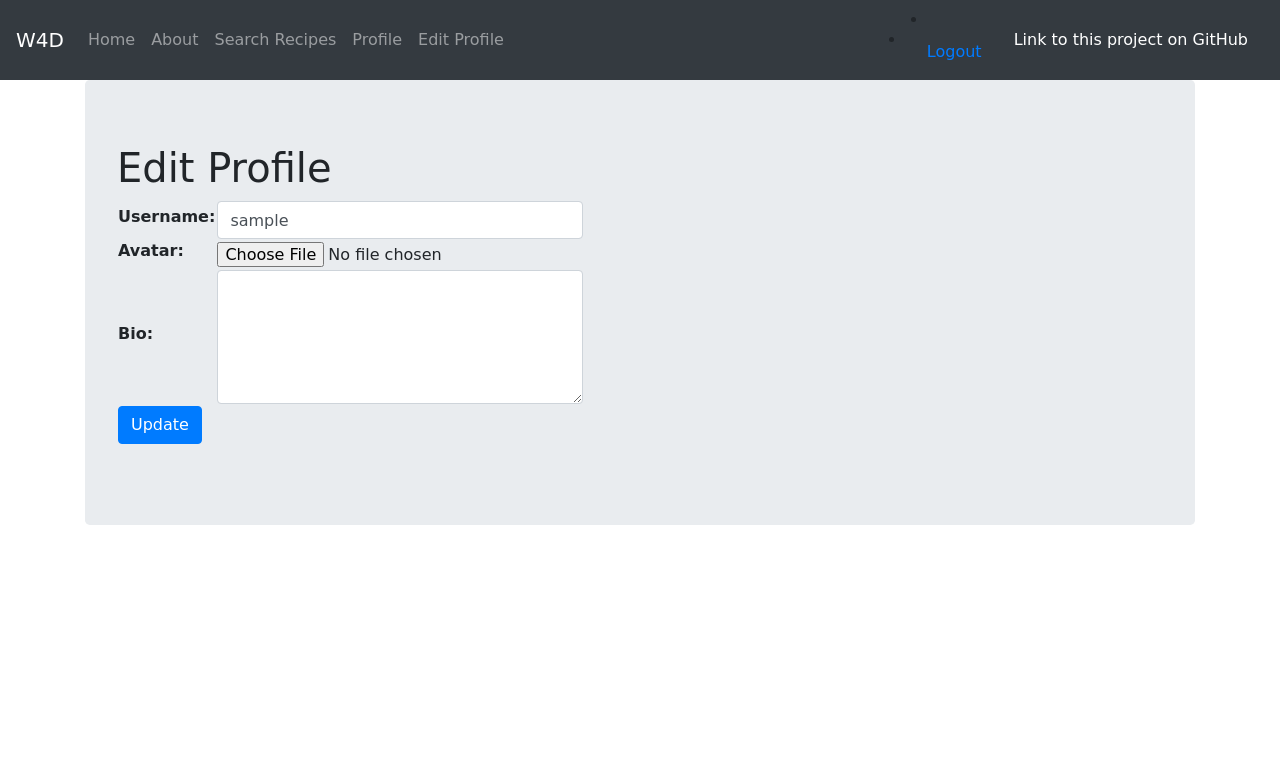
After one commit to ChicoState/What4Dinner, a Django app: page /profile/ in a window 1280 px wide. The commit adds this page. Shown: the top 767 px of the page. Run offline with Django 4.2, Linux system fonts and the light colour scheme; the visitor is signed in with stand-in values (Sample User, id 1); some web fonts are replaced.

Commit message:
allow user to change username and bio info

```diff
--- a/Whats4Dinner/API/admin.py
+++ b/Whats4Dinner/API/admin.py
@@ -1,7 +1,9 @@
 from django.contrib import admin
 from .models import Recipe_Search
 from .models import User
+from .models import Profile
 
 # Register your models here.
 admin.site.register(Recipe_Search)
 admin.site.register(User)
+admin.site.register(Profile)
--- a/Whats4Dinner/API/form.py
+++ b/Whats4Dinner/API/form.py
@@ -1,6 +1,8 @@
 from API.models import DIET_TYPE, HEALTH_TYPE, MEAL_TYPE, Recipe_Search
 from django import forms
 from django.contrib.auth.models import User
+from django.contrib.auth.models import User
+from .models import Profile
 
 
 class RecipeSearchForm(forms.Form):
@@ -28,7 +30,23 @@ class SignUpForm(forms.ModelForm):
             'username': None
         }
 
-
 class LoginForm(forms.Form):
     username = forms.CharField()
     password = forms.CharField(widget=forms.PasswordInput())
+
+class UpdateUserForm(forms.ModelForm):
+    username = forms.CharField(max_length=100, required=True,widget=forms.TextInput(attrs={'class': 'form-control'}))
+    #email = forms.EmailField(required=True, widget=forms.TextInput(attrs={'class': 'form-control'}))
+
+    class Meta:
+        model = User
+        fields = ['username']
+
+
+class UpdateProfileForm(forms.ModelForm):
+    avatar = forms.ImageField(widget=forms.FileInput(attrs={'class': 'form-control-file'}))
+    bio = forms.CharField(widget=forms.Textarea(attrs={'class': 'form-control', 'rows': 5}))
+
+    class Meta:
+        model = Profile
+        fields = [ 'avatar','bio']
--- a/Whats4Dinner/API/views.py
+++ b/Whats4Dinner/API/views.py
@@ -3,7 +3,8 @@ from django.contrib.auth import authenticate, login, logout
 from django.contrib.auth.decorators import login_required
 from django.http import HttpResponseRedirect
 from django.shortcuts import redirect, render
-
+from django.contrib import messages
+from API.form import UpdateUserForm, UpdateProfileForm
 from .API_data import get_api_data, parse_api_data
 
 #from django.contrib.auth.forms import SignUp
@@ -28,6 +29,10 @@ def about(request):
 @login_required(login_url='/login/')
 def userprofile(request):
     return render(request, "API/userprofile.html")
+
+@login_required(login_url='/login/')
+def edit_profile(request):
+   return render(request, "API/editProfile.html")
 
 
 @login_required(login_url='/login/')
@@ -106,3 +111,22 @@ def user_login(request):
             return render(request, "API/login.html", {"login_form": LoginForm})
     else:
         return render(request, "API/login.html", {"login_form": LoginForm})
+
+
+
+@login_required(login_url='/login/')
+def profile(request):
+    if request.method == 'POST':
+        user_form = UpdateUserForm(request.POST, instance=request.user)
+        profile_form = UpdateProfileForm(request.POST, request.FILES, instance=request.user)
+
+        if user_form.is_valid() and profile_form.is_valid():
+            user_form.save()
+            profile_form.save()
+            messages.success(request, 'Your profile is updated successfully')
+            return redirect(userprofile)
+    else:
+        user_form = UpdateUserForm(instance=request.user)
+        profile_form = UpdateProfileForm(instance=request.user)
+
+    return render(request, 'API/editProfile.html', {'user_form': user_form, 'profile_form': profile_form})
--- a/Whats4Dinner/Whats4Dinner/settings.py
+++ b/Whats4Dinner/Whats4Dinner/settings.py
@@ -121,8 +121,10 @@ USE_TZ = True
 # Static files (CSS, JavaScript, Images)
 # https://docs.djangoproject.com/en/4.1/howto/static-files/
 
-STATIC_URL = 'static/'
+STATIC_URL = '/static/'
 STATICFILES_DIRS = [STATIC_DIR]
+MEDIA_ROOT = os.path.join(BASE_DIR, 'media')
+MEDIA_URL = '/media/'
 
 # Default primary key field type
 # https://docs.djangoproject.com/en/4.1/ref/settings/#default-auto-field
--- a/Whats4Dinner/Whats4Dinner/urls.py
+++ b/Whats4Dinner/Whats4Dinner/urls.py
@@ -16,6 +16,8 @@ Including another URLconf
 from django.contrib import admin
 from django.urls import path
 from API import views as api_views
+from django.conf import settings
+from django.conf.urls.static import static
 
 urlpatterns = [
     path('admin/', admin.site.urls),
@@ -25,6 +27,8 @@ urlpatterns = [
     path('signup/', api_views.signup),
     path('login/', api_views.user_login),
     path('userprofile/', api_views.userprofile),
+    path('editprofile/', api_views.edit_profile),
+    path('profile/', api_views.profile),
     path('logout/', api_views.user_logout),
 
-]
+]+ static(settings.MEDIA_URL, document_root=settings.MEDIA_ROOT)
--- /dev/null
+++ b/Whats4Dinner/templates/API/editProfile.html
@@ -0,0 +1,24 @@
+<html>
+<head>
+  {% load static %}
+  {% include 'head.html' %}
+</head>
+<body>
+  {% include 'nav.html' %}
+  <div class="container">
+    <div class = "jumbotron">
+      <h1>Edit Profile</h1>
+      <form method="POST" enctype="multipart/form-data">
+      {% csrf_token %}
+        <table>
+          {{ user_form.as_table }}
+          {{ profile_form.as_table }}
+          <tr><td>
+            <input type="submit" class="btn btn-primary" value = "Update"/>
+          </td></tr>
+        </table>
+      </form>
+    </div>
+  </div>
+</body>
+</html>
--- a/Whats4Dinner/templates/API/userprofile.html
+++ b/Whats4Dinner/templates/API/userprofile.html
@@ -14,7 +14,11 @@
   <div class="container">
     <div class="starter-template">
       <h1>Welcome <b>{{user.username}}!</b></h1>
-        <p class="lead">User's Home Page</p>
+      <p class="lead">Profile Page</p>
+      <p class="text-secondary">{{ user.userprofile.bio }}</p>
+      <brz>
+      <img class="rounded-circle article-img" src="{{ user.profile.avatar.url }}" style="cursor: pointer;"/>
+      <img src="{{ user.profile.avatar.url}} width="100 height="100">
     </div>
   </div>
   <!-- /.container -->
--- a/Whats4Dinner/templates/nav.html
+++ b/Whats4Dinner/templates/nav.html
@@ -25,6 +25,9 @@
       <li class="nav-item">
         <a class="nav-link" href="/userprofile/">Profile</a>
       </li>
+      <li class="nav-item">
+        <a class="nav-link" href="/profile/">Edit Profile</a>
+      </li>
     </ul>
     <li>
       {% if user.is_authenticated %}
```
Also changed, not shown: Whats4Dinner/API/apps.py (+8 -0 lines), Whats4Dinner/API/models.py (+19 -0 lines), Whats4Dinner/API/signals.py (added, +15 -0 lines), Whats4Dinner/media/Default_pfp.png (added). Lines whose indentation alone changed are shown as unchanged.
